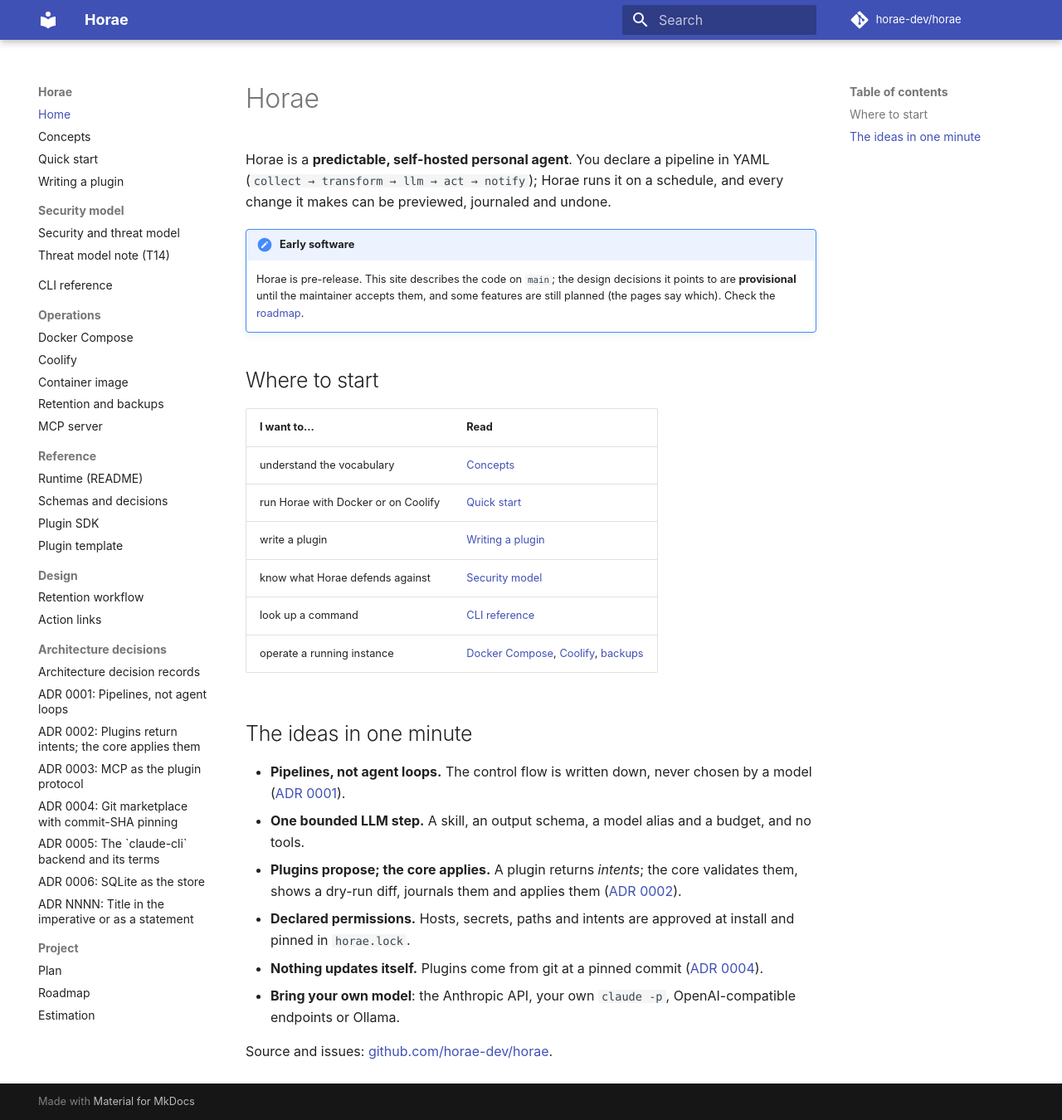
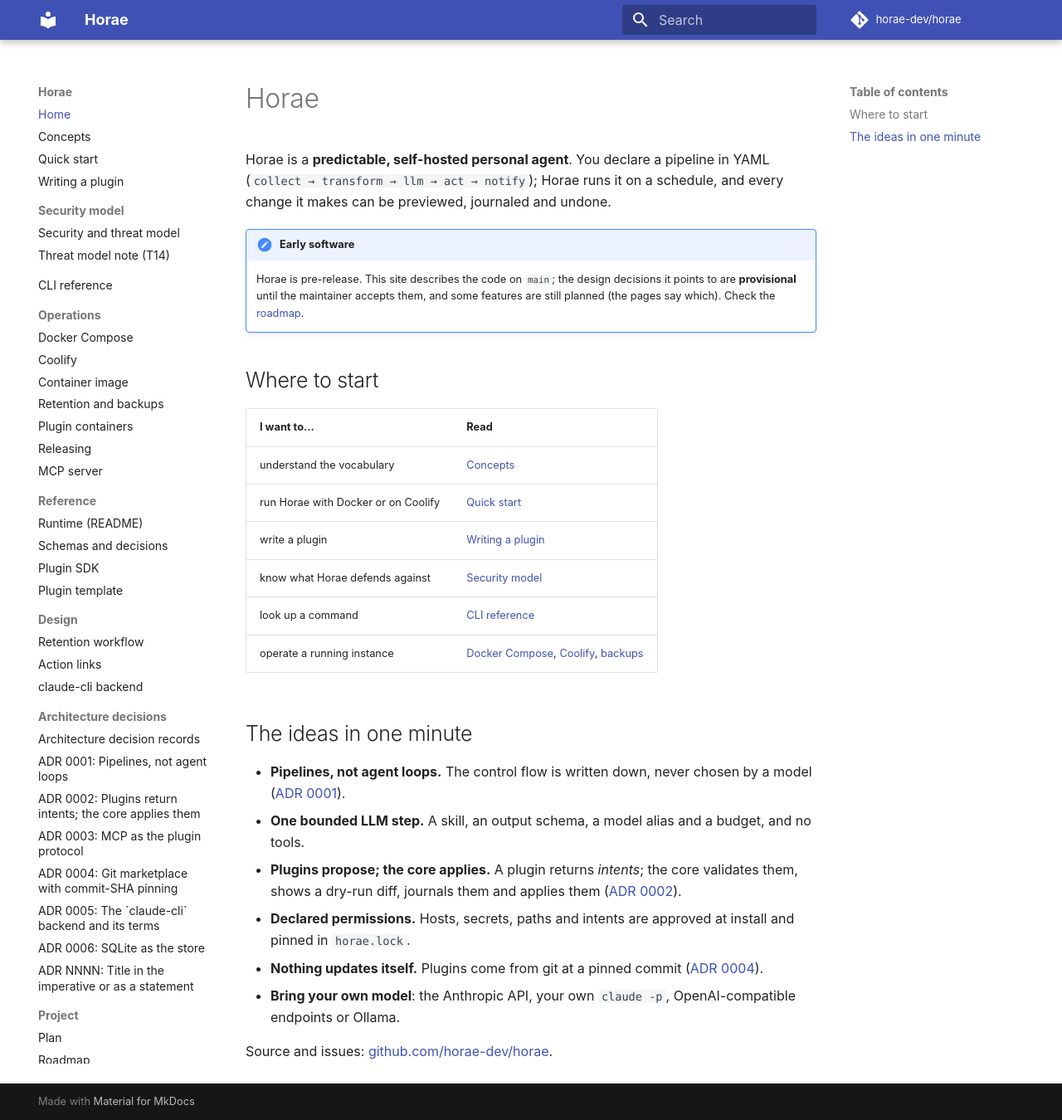
Before and after one commit to horae-dev/horae, an MkDocs documentation site: the page built from docs/index.md, in a window 1280 px wide and 1350 px high. Shown: the whole window at 83% size. Built offline with MkDocs 1.6.1 and Material for MkDocs 9.7.7, drawn with Linux system fonts in a browser that asks for light colours; comment, search, counter and statistics services are not loaded.

Commit message:
docs: add plugin containers, releasing and the claude-cli design note to the site nav (#184)
Graft-Agent: claude-code
Graft-Model: claude-opus-5-5
Graft-Task: #57

```diff
--- a/mkdocs.yml
+++ b/mkdocs.yml
@@ -49,6 +49,8 @@
       - Coolify: operations/coolify.md
       - Container image: operations/container-image.md
       - Retention and backups: operations/retention-and-backups.md
+      - Plugin containers: operations/plugin-containers.md
+      - Releasing: operations/releasing.md
       - MCP server: mcp.md
   - Reference:
       - Runtime (README): reference/runtime.md
@@ -58,6 +60,7 @@
   - Design:
       - Retention workflow: design/0014a-retention-workflow.md
       - Action links: design/0038-act-links.md
+      - claude-cli backend: design/0029-claude-cli-backend.md
   - Architecture decisions:
       - adr/README.md
       - adr/0001-pipelines-not-agent-loops.md
```
